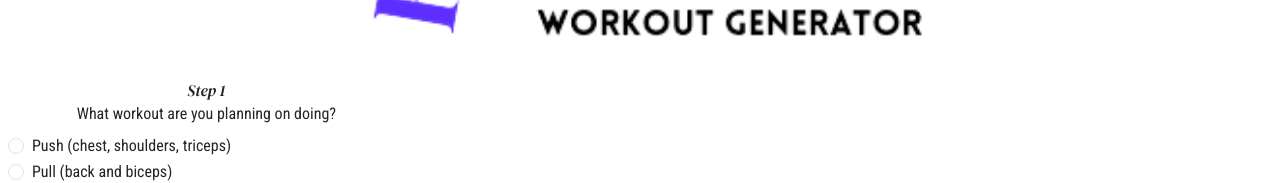
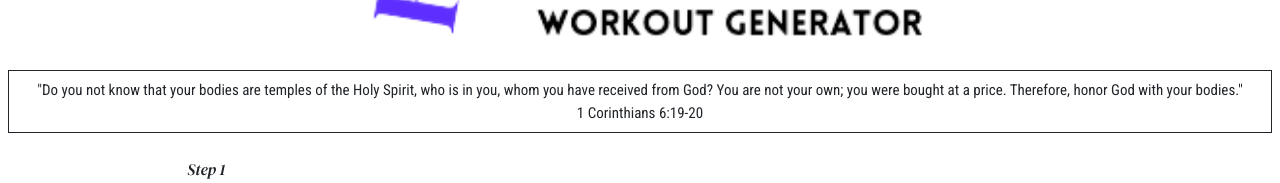
Before and after one commit to nyashanice/Faithful-Fitness, a React app in the folder client/: page /workout in a window 1280 px wide. Shown: the part 247-430 px from the top of the page. Built offline with nearby package versions, Linux system fonts and the light colour scheme; no server answers; a web font is replaced by a local one.

Commit message:
add verse to workout page

```diff
--- a/client/src/pages/Workout.js
+++ b/client/src/pages/Workout.js
@@ -97,6 +97,14 @@ export default function Workout() {
 
   return (
     <div>
+      <div className="text-center m-2 p-2 workout-scripture border border-dark">
+        <div>
+          "Do you not know that your bodies are temples of the Holy Spirit, who
+          is in you, whom you have received from God? You are not your own; you
+          were bought at a price. Therefore, honor God with your bodies."
+        </div>
+        <div>1 Corinthians 6:19-20 </div>
+      </div>
       <FormChoices
         onFormSubmit={handleFormSubmit}
         validated={validated}
--- a/client/src/styles/Workout.css
+++ b/client/src/styles/Workout.css
@@ -1,3 +1,8 @@
+.workout-scripture {
+    font-family: 'Roboto Condensed', sans-serif;
+    font-size: 15px;
+}
+
 .workout-header {
     font-family: 'Bungee Inline', cursive;
 }
```
